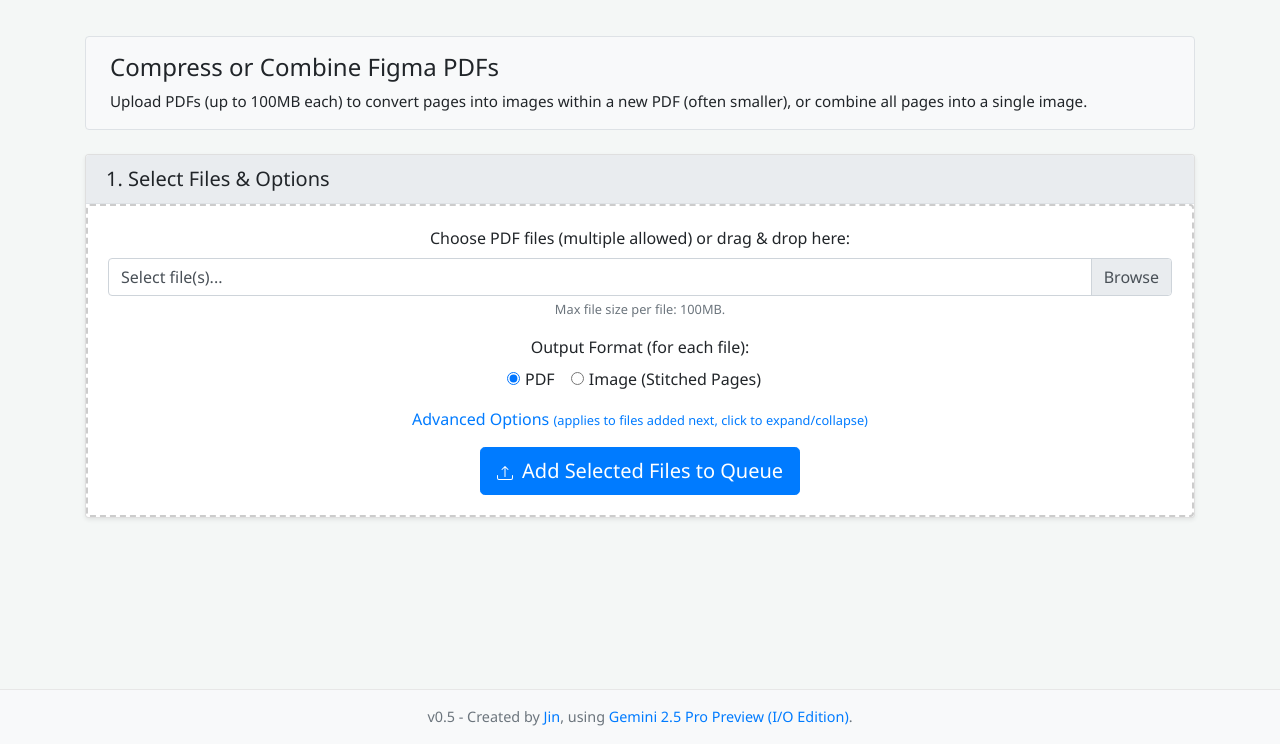
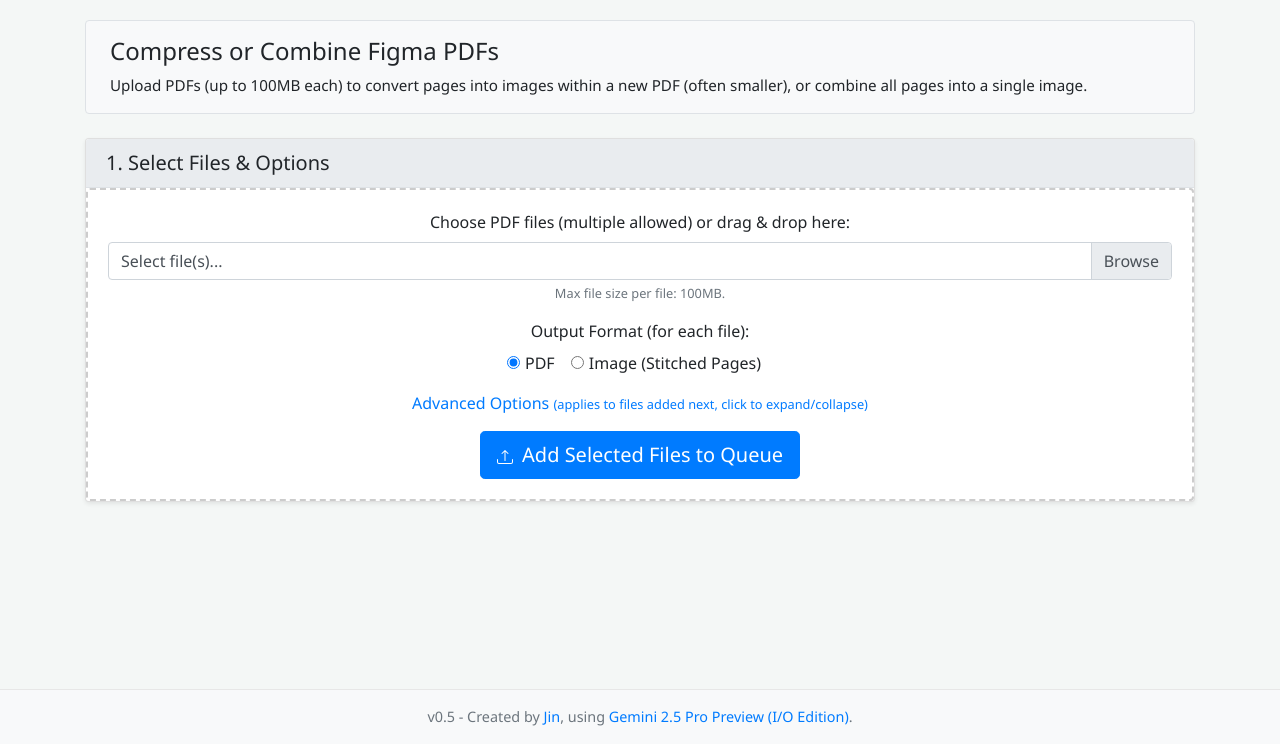
Before and after one commit to jinnotgin/pixelpress-pdf-compressor, a Flask app: page / in a window 1280 px wide. Shown: the part 56-800 px from the top of the page. Run offline with Flask 3, Linux system fonts and the light colour scheme; some libraries are stand-ins or nearby versions.

Commit message:
relocated error area, adjust UI

```diff
--- a/templates/index.html
+++ b/templates/index.html
@@ -12,7 +12,7 @@
         <a class="navbar-brand" href="#">PixelPress PDF Compressor</a>
     </nav>
 
-    <div class="container mt-3 mb-4">
+    <div class="container mb-4">
         <div class="jumbotron bg-light py-3 px-4 rounded mb-4">
             <h1 class="h4">Compress or Combine Figma PDFs</h1>
             <p class="mb-0" style="font-size: 0.95rem;">Upload PDFs (up to 100MB each) to convert pages into images within a new PDF (often smaller), or combine all pages into a single image.</p>
@@ -93,6 +93,10 @@
             </div>
         </div>
 
+        <div id="global-error-area" class="alert alert-danger mt-4" style="display: none;">
+            <strong>Error:</strong> <span id="global-error-message"></span>
+        </div>
+
         <div id="file-processing-log-area" class="card shadow-sm mb-4" style="display: none;">
             <div class="card-header d-flex justify-content-between align-items-center">
                 <h5 class="mb-0">2. File Processing Log</h5>
@@ -104,10 +108,6 @@
                 </ul>
                 <p id="no-files-message" class="text-muted text-center p-3">No files processed or in queue yet. Add some files above.</p>
             </div>
-        </div>
-
-        <div id="global-error-area" class="alert alert-danger mt-4" style="display: none;">
-            <strong>Error:</strong> <span id="global-error-message"></span>
         </div>
     </div>
 
```
